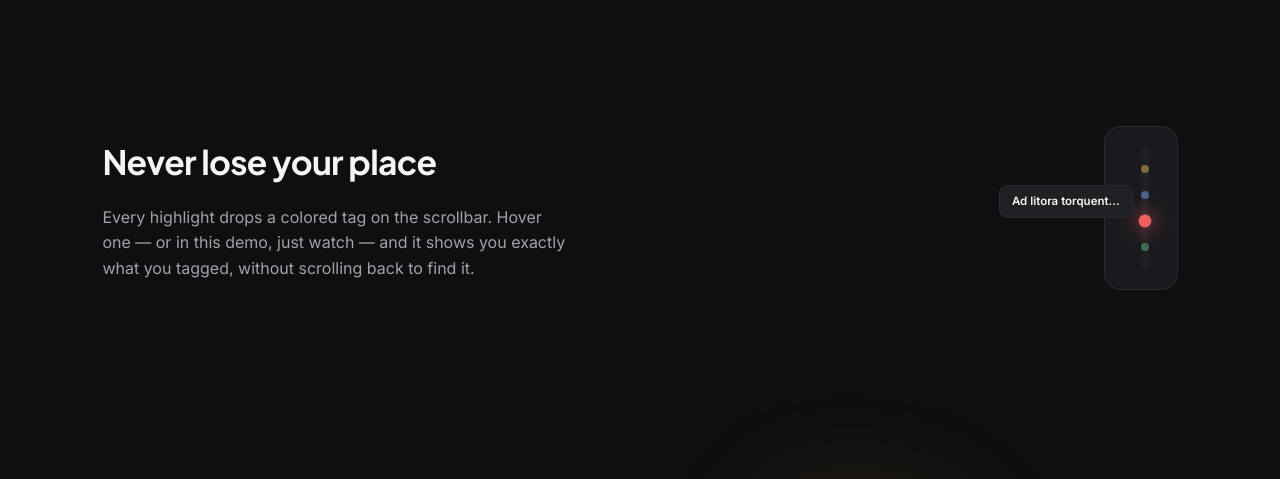
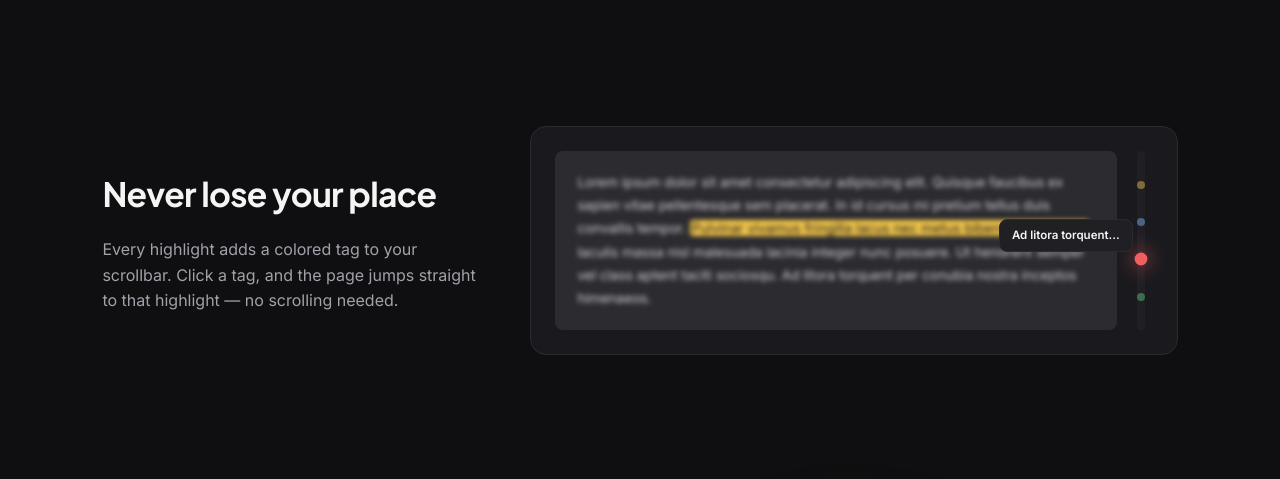
Before and after one commit to Backheart/Highlight-Pro, a plain HTML site: page index.html in a window 1280 px wide. Shown: the part 2000-2479 px from the top of the page. Drawn offline with Linux system fonts and the light colour scheme.

```diff
--- a/index.html
+++ b/index.html
@@ -174,18 +174,11 @@
   <section class="tag-demo-section">
     <div class="tag-demo-copy">
       <h2>Never lose your place</h2>
-      <p>Every highlight drops a colored tag on the scrollbar. Hover one — or in this demo, just watch — and it shows you exactly what you tagged, without scrolling back to find it.</p>
+      <p>Every highlight adds a colored tag to your scrollbar. Click a tag, and the page jumps straight to that highlight — no scrolling needed.</p>
     </div>
     <div class="tag-demo-widget" aria-hidden="true">
       <div class="tag-demo-page">
-        <span class="tdp-line" style="width:88%"></span>
-        <span class="tdp-line" style="width:64%"></span>
-        <span class="tdp-line" style="width:92%"></span>
-        <span class="tdp-line" style="width:40%"></span>
-        <span class="tdp-line" style="width:80%"></span>
-        <span class="tdp-line" style="width:70%"></span>
-        <span class="tdp-line" style="width:90%"></span>
-        <span class="tdp-line" style="width:50%"></span>
+        <p>Lorem ipsum dolor sit amet consectetur adipiscing elit. Quisque faucibus ex sapien vitae pellentesque sem placerat. In id cursus mi pretium tellus duis convallis tempor. <span class="tdp-highlight" style="--hl:#f5c84c">Pulvinar vivamus fringilla lacus nec metus bibendum egestas.</span> Iaculis massa nisl malesuada lacinia integer nunc posuere. Ut hendrerit semper vel class aptent taciti sociosqu. Ad litora torquent per conubia nostra inceptos himenaeos.</p>
       </div>
       <div class="tag-demo-bar" id="tagDemoBar">
         <span class="tag-demo-tag" style="--tag-color:#f5c84c" data-label="Lorem ipsum dolor..."></span>
--- a/style.css
+++ b/style.css
@@ -838,7 +838,7 @@
    ========================================================================== */
 .tag-demo-section {
   display: grid;
-  grid-template-columns: 1.3fr 0.7fr;
+  grid-template-columns: minmax(240px, 380px) 1fr;
   gap: 48px;
   align-items: center;
 }
@@ -853,24 +853,34 @@
   background: var(--bg-elevated);
   border: 1px solid var(--border);
   border-radius: var(--r-lg);
-  padding: 20px 28px 20px 20px;
+  padding: 24px 32px 24px 24px;
   display: flex;
-  gap: 16px;
-  max-width: 280px;
+  gap: 20px;
+  width: 100%;
+  max-width: 700px;
   margin-left: auto;
 }
 .tag-demo-page {
   flex: 1;
-  display: flex;
-  flex-direction: column;
-  gap: 10px;
-  padding-top: 4px;
+  min-width: 0;
+  background: #2b2b30; /* muted grey backdrop, distinct from the panel behind it */
+  border-radius: var(--r-sm);
+  padding: 20px 22px;
+  overflow: hidden;
 }
-.tdp-line {
-  display: block;
-  height: 6px;
+.tag-demo-page p {
+  margin: 0;
+  color: #d4d4d8;
+  font-size: 0.85rem;
+  line-height: 1.7;
+  filter: blur(2.4px);
+  user-select: none;
+}
+.tdp-highlight {
+  background: var(--hl);
+  color: #14141a;
   border-radius: 3px;
-  background: var(--bg-elevated-2);
+  padding: 0 2px;
 }
 .tag-demo-bar {
   width: 8px;
@@ -881,6 +891,7 @@
   flex-direction: column;
   justify-content: space-evenly;
   align-items: center;
+  flex-shrink: 0;
 }
 .tag-demo-tag {
   width: 8px;
```
